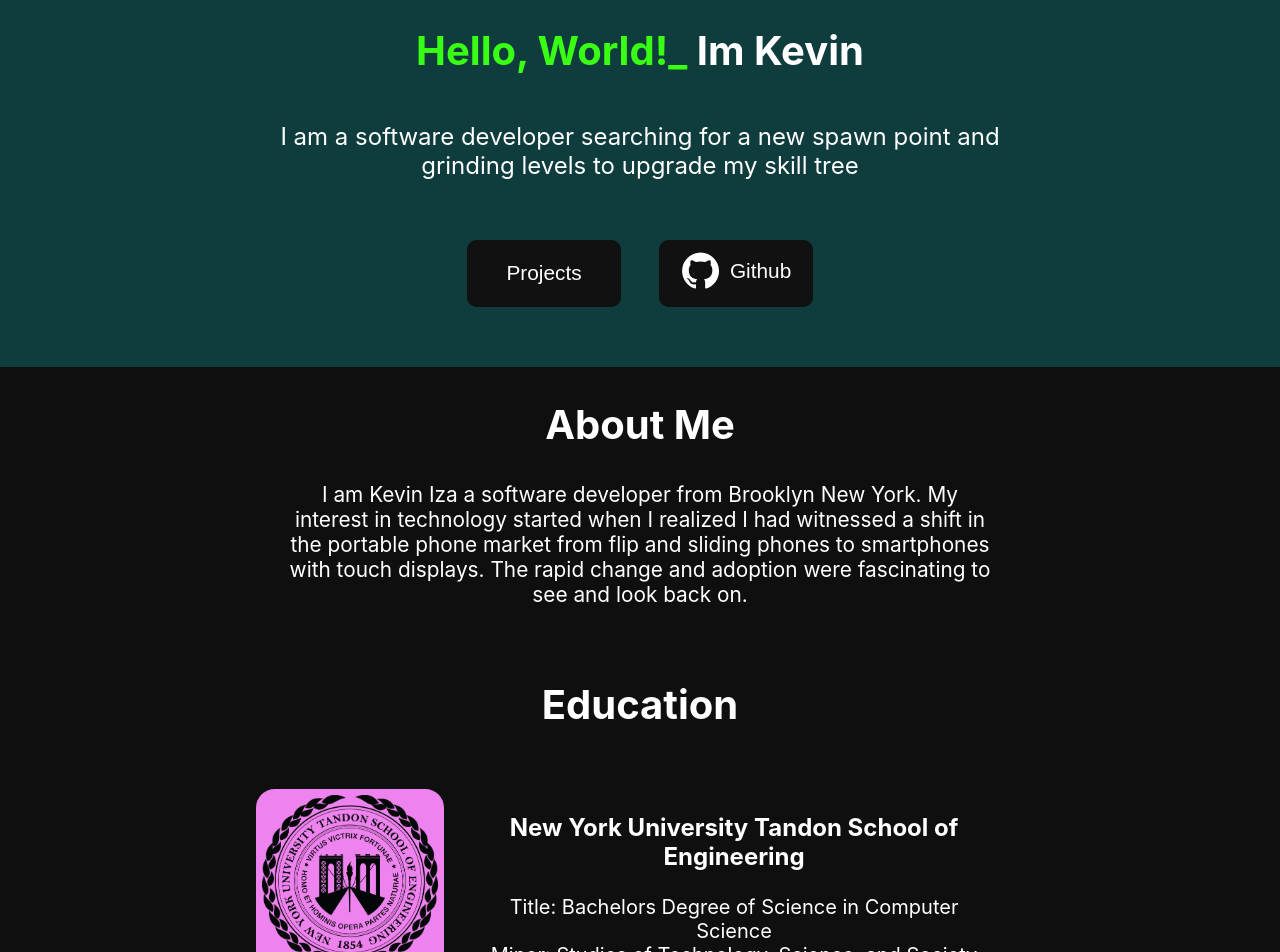
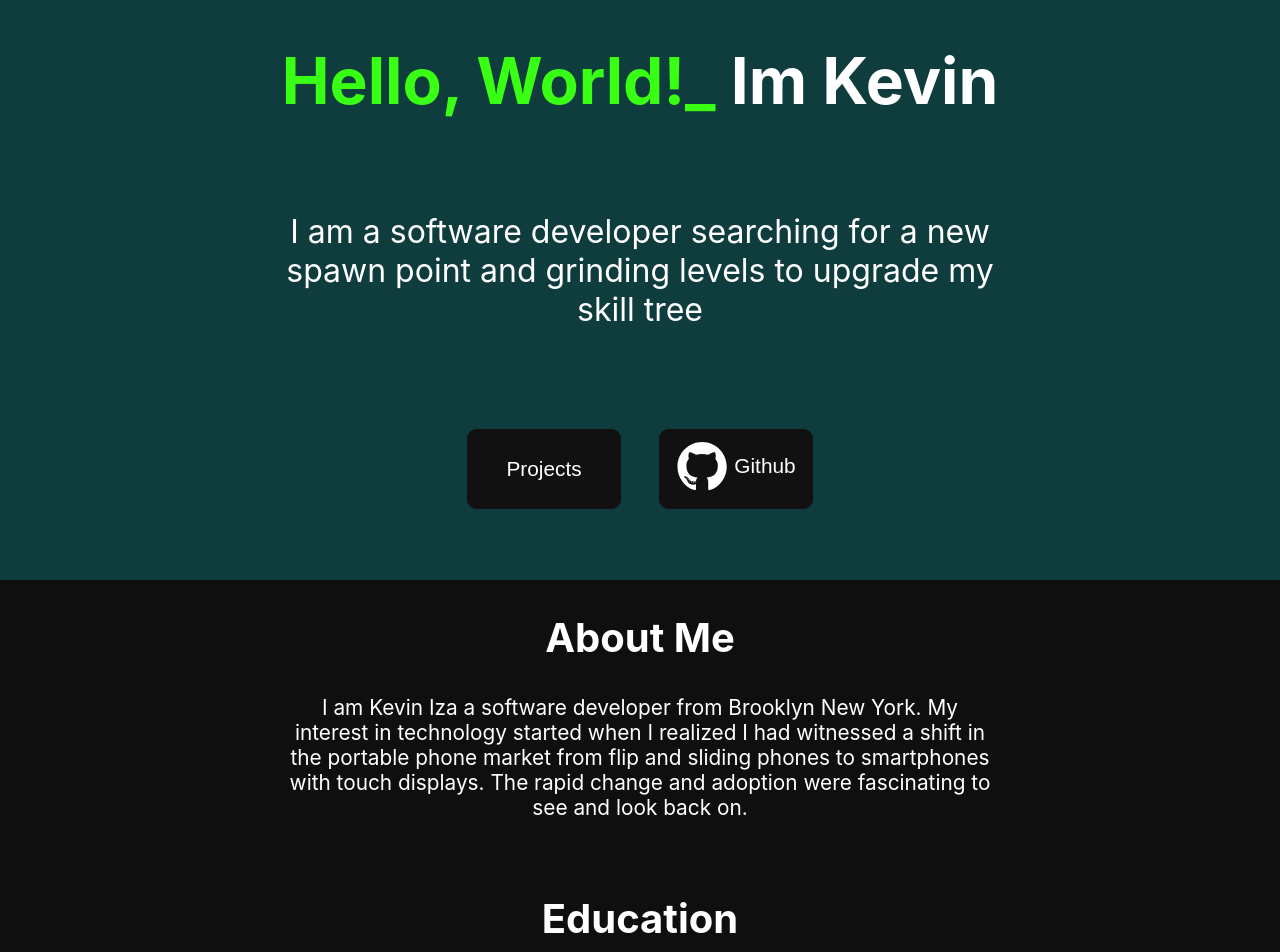
Before and after one commit to Izakevin/react-portfolio, a React (Create React App) app: page / in a window 1280 px wide. Shown: the part 120-1072 px from the top of the page. Built offline with nearby package versions, Linux system fonts and the light colour scheme.

Commit message:
Updated Education font size and heading size

```diff
--- a/src/components/styles/Education.css
+++ b/src/components/styles/Education.css
@@ -10,13 +10,13 @@
 }
 
 #edu_txt_layout > h3{
-    font-size: 1.5em;
+    font-size: 1.65em;
 }
 
 #edu_txt_layout > p{
     width: 85%;
     margin: auto;
-    font-size: 1.25em;
+    font-size: 1.3em;
 }
 
 #edu_layout > img{
--- a/src/components/styles/Header.css
+++ b/src/components/styles/Header.css
@@ -1,19 +1,22 @@
 /*Header starts here*/
 header{
-    padding-bottom: 60px;
     background-color: #0F3D3E;
     color: white;
+    height: 700px;
 }
 
 /*hr-info includes the welcome message, current status, and buttons*/
 #hr-info{
+    height: 80%;
     text-align: center;
+    display: flex;
+    flex-direction: column;
+    justify-content: space-evenly;
 }
 
 #hr-info > h1{
     text-align: center;
-    padding-bottom: 20px;
-    font-size: 2.5em;
+    font-size: 4em;
 }
 
 #hr-info > h1 > #HW {
@@ -21,10 +24,9 @@
 }
 
 #hr-info > p{
-    font-size: 1.5em;
+    font-size: 2em;
     width: 60%;
     margin:auto;
-    padding-bottom: 60px;
 }
 
 #hr-buttons{
@@ -50,7 +52,7 @@
 }
 
 #button_content > svg{
-    width: 30%;
+    width: 40%;
 }
 
 /* Deals with the Rainbow Glow Effect around buttons */
```
